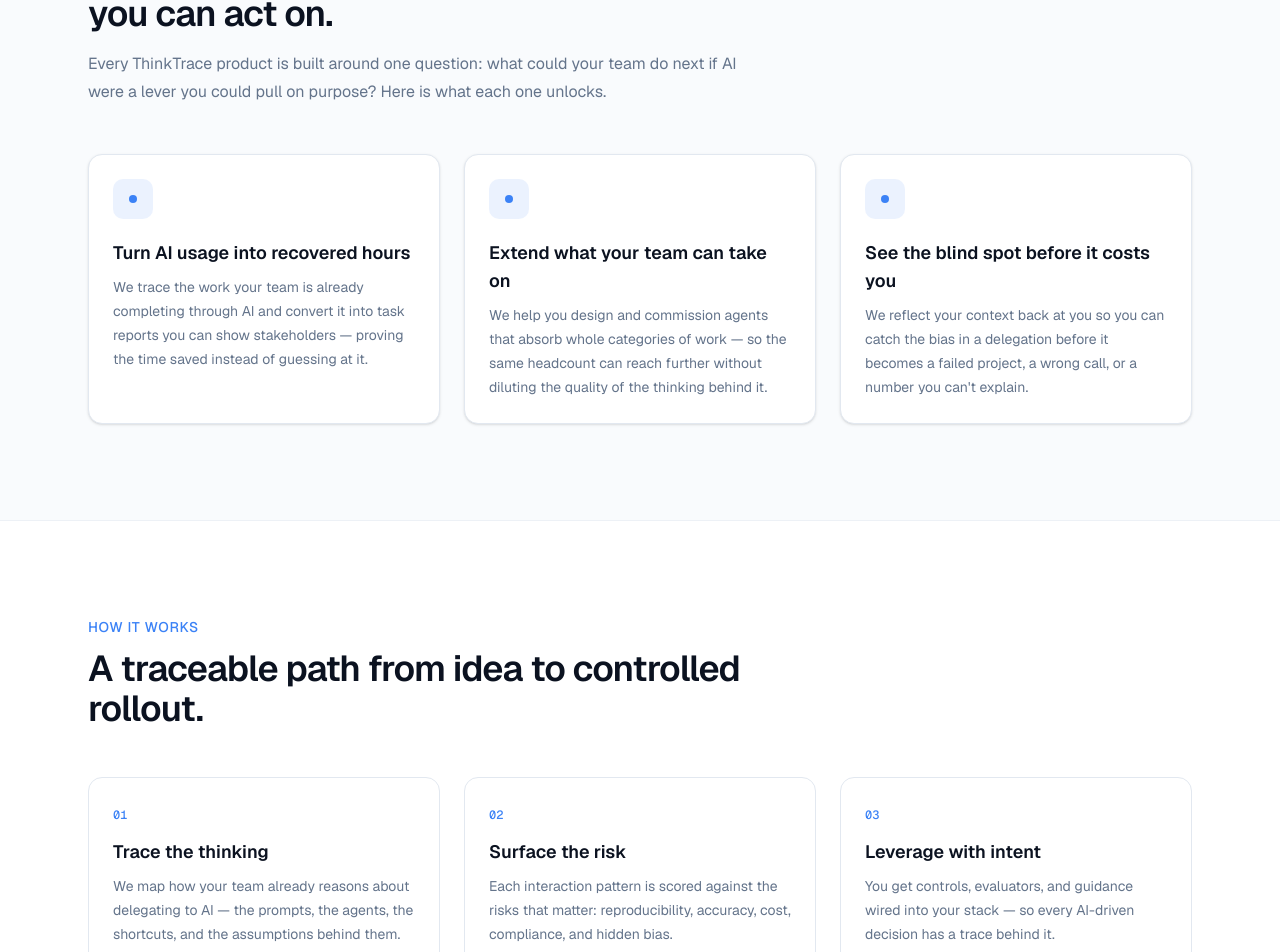
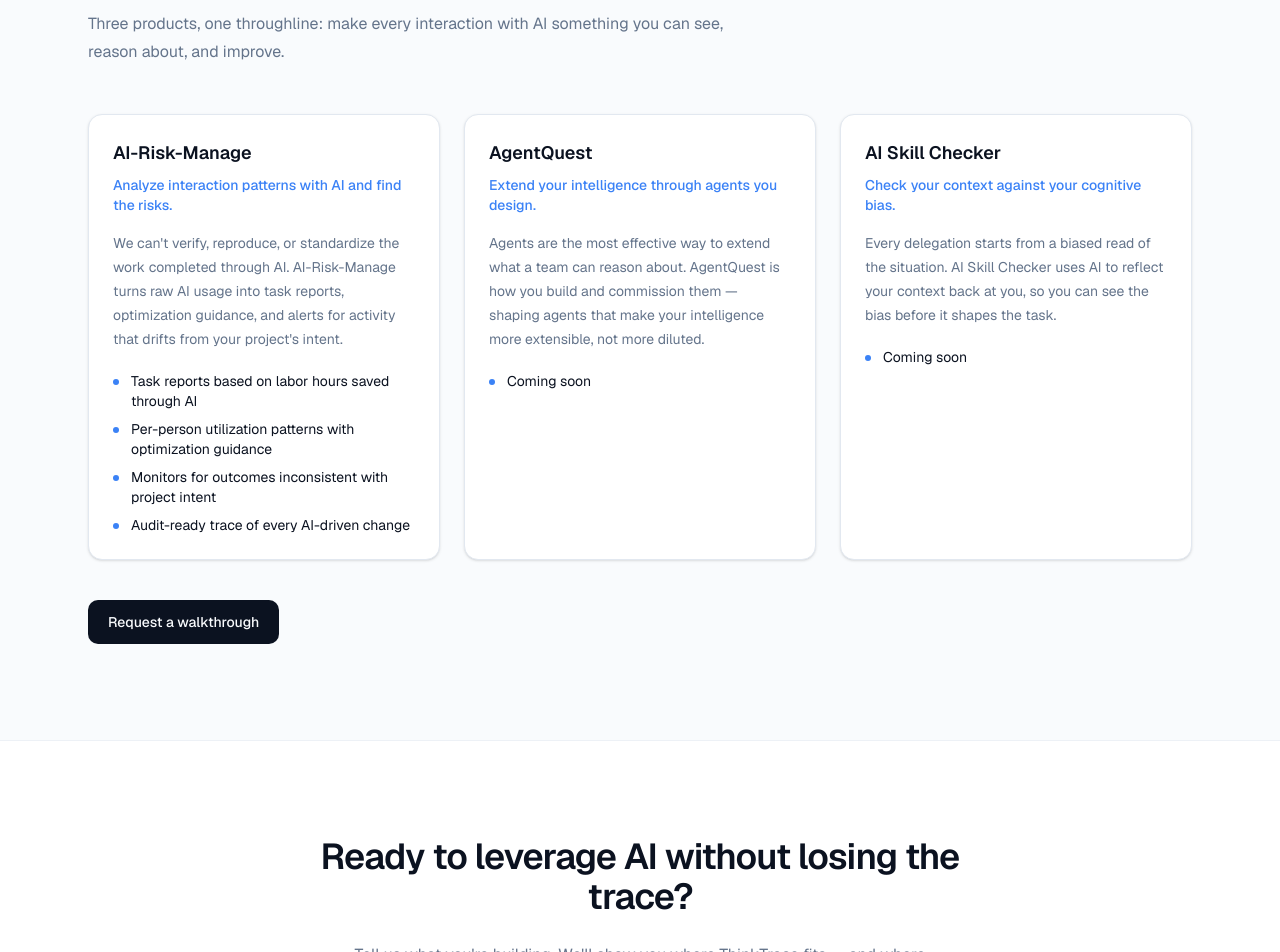
Before and after one commit to Abel3005/thinktrace-public, a Next.js app: page / in a window 1280 px wide. Shown: the part 963-1915 px from the top of the page. Built offline with nearby package versions, Linux system fonts and the light colour scheme.

Commit message:
fix(UI): remove unclear UI and contents

```diff
--- a/src/app/page.tsx
+++ b/src/app/page.tsx
@@ -2,12 +2,7 @@ import { Logo } from "@/components/logo";
 import { ThemeToggle } from "@/components/theme-toggle";
 import { LinkButton } from "@/components/ui/button";
 import { Section, SectionEyebrow, SectionTitle } from "@/components/ui/section";
-import {
-  navLinks,
-  products,
-  steps,
-  valueProps,
-} from "@/content/landing";
+import { navLinks, products } from "@/content/landing";
 
 export default function Home() {
   return (
@@ -15,8 +10,6 @@ export default function Home() {
       <SiteHeader />
       <main className="flex-1">
         <Hero />
-        <ValueProps />
-        <HowItWorks />
         <Product />
         <Cta />
       </main>
@@ -81,75 +74,9 @@ function Hero() {
           <LinkButton href="#product" size="lg">
             See our product
           </LinkButton>
-          <LinkButton href="#how" size="lg" variant="secondary">
-            How it works
-          </LinkButton>
         </div>
       </div>
     </section>
-  );
-}
-
-function ValueProps() {
-  return (
-    <Section id="what" tone="muted">
-      <div className="max-w-2xl">
-        <SectionEyebrow>What we do</SectionEyebrow>
-        <SectionTitle>Products that turn AI into opportunities you can act on.</SectionTitle>
-        <p className="mt-4 text-base leading-7 text-muted-foreground">
-          Every ThinkTrace product is built around one question: what could
-          your team do next if AI were a lever you could pull on purpose? Here
-          is what each one unlocks.
-        </p>
-      </div>
-      <div className="mt-12 grid gap-6 sm:grid-cols-2 lg:grid-cols-3">
-        {valueProps.map((v) => (
-          <div
-            key={v.title}
-            className="rounded-xl border border-border bg-card p-6 shadow-sm"
-          >
-            <div className="flex h-10 w-10 items-center justify-center rounded-lg bg-brand-500/10 text-brand-500">
-              <span className="h-2 w-2 rounded-full bg-brand-500" />
-            </div>
-            <h3 className="mt-5 text-lg font-semibold text-card-foreground">
-              {v.title}
-            </h3>
-            <p className="mt-2 text-sm leading-6 text-muted-foreground">
-              {v.body}
-            </p>
-          </div>
-        ))}
-      </div>
-    </Section>
-  );
-}
-
-function HowItWorks() {
-  return (
-    <Section id="how">
-      <div className="max-w-2xl">
-        <SectionEyebrow>How it works</SectionEyebrow>
-        <SectionTitle>A traceable path from idea to controlled rollout.</SectionTitle>
-      </div>
-      <ol className="mt-12 grid gap-6 sm:grid-cols-3">
-        {steps.map((s) => (
-          <li
-            key={s.n}
-            className="relative rounded-xl border border-border bg-card p-6"
-          >
-            <span className="font-mono text-xs font-medium text-brand-500">
-              {s.n}
-            </span>
-            <h3 className="mt-3 text-lg font-semibold text-card-foreground">
-              {s.title}
-            </h3>
-            <p className="mt-2 text-sm leading-6 text-muted-foreground">
-              {s.body}
-            </p>
-          </li>
-        ))}
-      </ol>
-    </Section>
   );
 }
 
--- a/src/content/landing.ts
+++ b/src/content/landing.ts
@@ -1,36 +1,3 @@
-export const valueProps = [
-  {
-    title: "Turn AI usage into recovered hours",
-    body: "We trace the work your team is already completing through AI and convert it into task reports you can show stakeholders — proving the time saved instead of guessing at it.",
-  },
-  {
-    title: "Extend what your team can take on",
-    body: "We help you design and commission agents that absorb whole categories of work — so the same headcount can reach further without diluting the quality of the thinking behind it.",
-  },
-  {
-    title: "See the blind spot before it costs you",
-    body: "We reflect your context back at you so you can catch the bias in a delegation before it becomes a failed project, a wrong call, or a number you can't explain.",
-  },
-] as const;
-
-export const steps = [
-  {
-    n: "01",
-    title: "Trace the thinking",
-    body: "We map how your team already reasons about delegating to AI — the prompts, the agents, the shortcuts, and the assumptions behind them.",
-  },
-  {
-    n: "02",
-    title: "Surface the risk",
-    body: "Each interaction pattern is scored against the risks that matter: reproducibility, accuracy, cost, compliance, and hidden bias.",
-  },
-  {
-    n: "03",
-    title: "Leverage with intent",
-    body: "You get controls, evaluators, and guidance wired into your stack — so every AI-driven decision has a trace behind it.",
-  },
-] as const;
-
 export const products = [
   {
     name: "AI-Risk-Manage",
@@ -58,7 +25,5 @@ export const products = [
 ] as const;
 
 export const navLinks = [
-  { href: "#what", label: "What we do" },
-  { href: "#how", label: "How it works" },
   { href: "#product", label: "Product" },
 ] as const;
```
Also changed, not shown: 1 other file (tests, documents, lock files or other folders).
